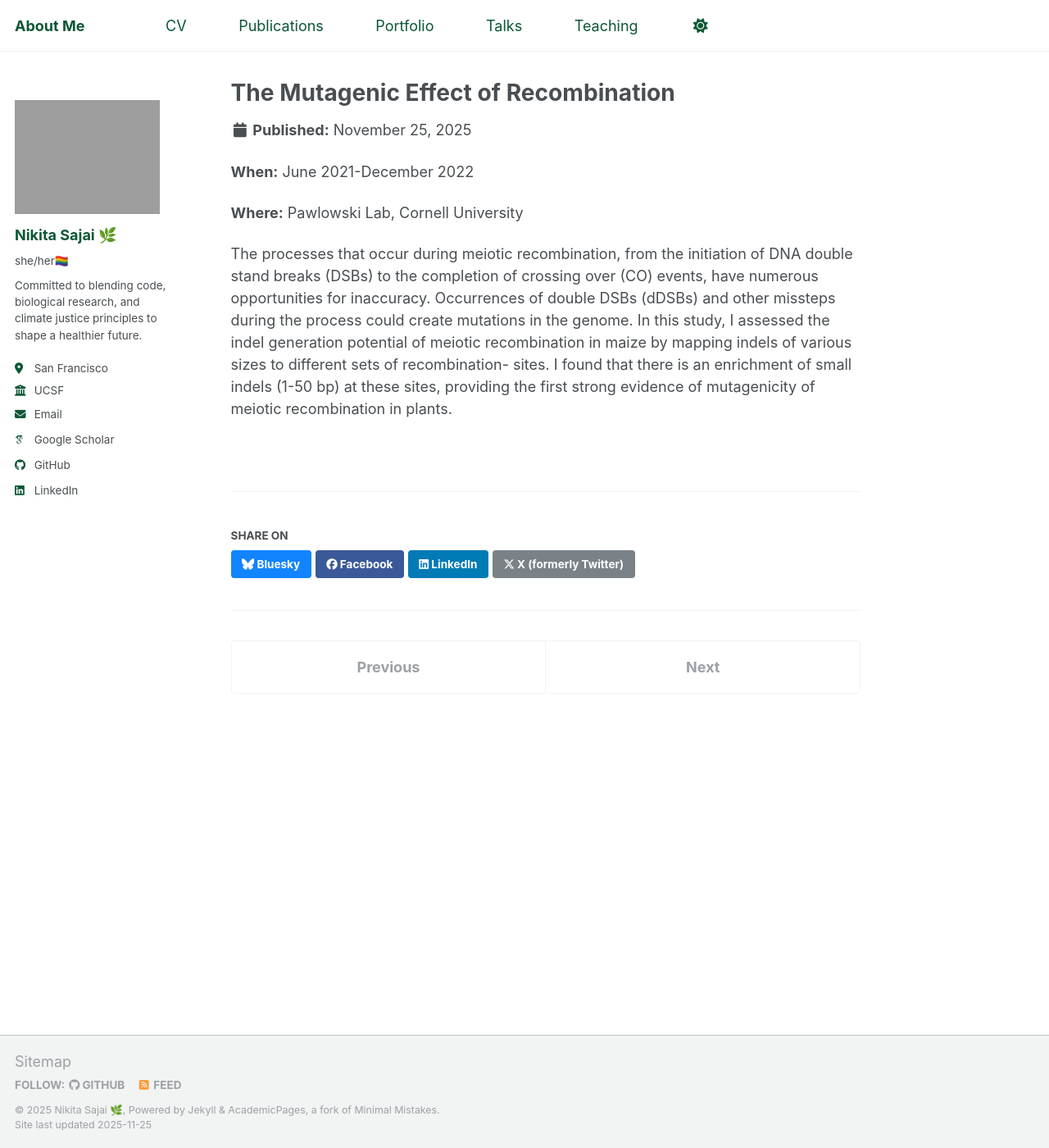
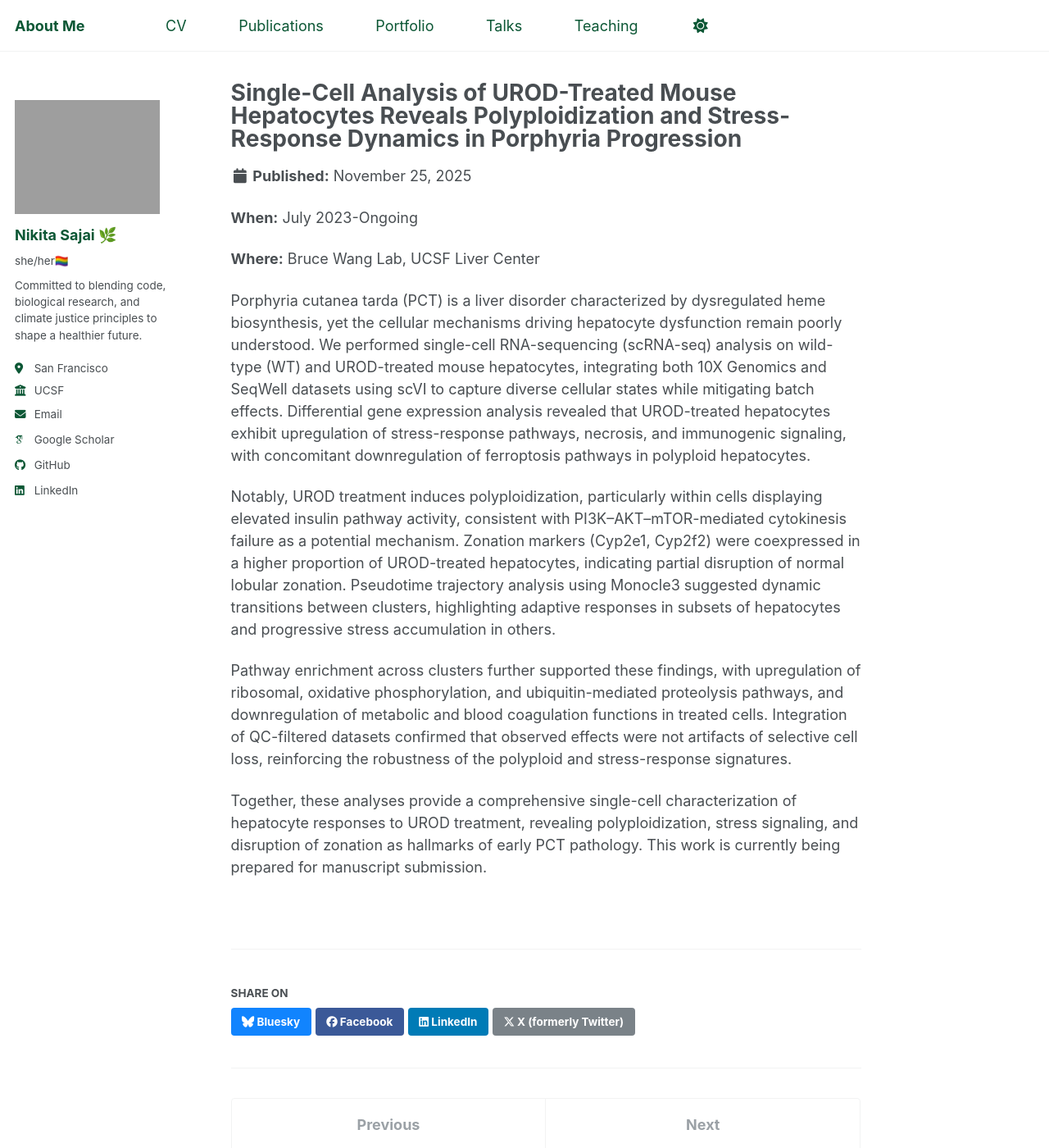
Before and after one commit to 16nikita/16nikita.github.io, a Jekyll site: the page built from _portfolio/portfolio-4.md, in a window 1280 px wide and 1400 px high. Shown: the whole window at 82% size. Built offline with Jekyll 4.4.1, drawn with Linux system fonts in a browser that asks for light colours; some web fonts are replaced.

Commit message:
cv & portfolio update

```diff
--- a/_portfolio/portfolio-4.md
+++ b/_portfolio/portfolio-4.md
@@ -1,10 +1,16 @@
 ---
-title: "The Mutagenic Effect of Recombination"
-excerpt: "Enrichment of small indels within Double-Stranded Break (DSB) and Crossover (CO) sites <br/><img src='/images/indel_density.png'>"
+title: "Single-Cell Analysis of UROD-Treated Mouse Hepatocytes Reveals Polyploidization and Stress-Response Dynamics in Porphyria Progression"
+excerpt: "Pseudotime Analysis of UROD-Treated Hepatocytes <br/><img src='/images/monocle3.png'>"
 collection: portfolio
 ---
-**When:** June 2021-December 2022
+**When:** July 2023-Ongoing
 
-**Where:** Pawlowski Lab, Cornell University
+**Where:** Bruce Wang Lab, UCSF Liver Center
 
-The processes that occur during meiotic recombination, from the initiation of DNA double stand breaks (DSBs) to the completion of crossing over (CO) events, have numerous opportunities for inaccuracy. Occurrences of double DSBs (dDSBs) and other missteps during the process could create mutations in the genome. In this study, I assessed the indel generation potential of meiotic recombination in maize by mapping indels of various sizes to different sets of recombination- sites. I found that there is an enrichment of small indels (1-50 bp) at these sites, providing the first strong evidence of mutagenicity of meiotic recombination in plants.
+Porphyria cutanea tarda (PCT) is a liver disorder characterized by dysregulated heme biosynthesis, yet the cellular mechanisms driving hepatocyte dysfunction remain poorly understood. We performed single-cell RNA-sequencing (scRNA-seq) analysis on wild-type (WT) and UROD-treated mouse hepatocytes, integrating both 10X Genomics and SeqWell datasets using scVI to capture diverse cellular states while mitigating batch effects. Differential gene expression analysis revealed that UROD-treated hepatocytes exhibit upregulation of stress-response pathways, necrosis, and immunogenic signaling, with concomitant downregulation of ferroptosis pathways in polyploid hepatocytes.
+
+Notably, UROD treatment induces polyploidization, particularly within cells displaying elevated insulin pathway activity, consistent with PI3K–AKT–mTOR-mediated cytokinesis failure as a potential mechanism. Zonation markers (Cyp2e1, Cyp2f2) were coexpressed in a higher proportion of UROD-treated hepatocytes, indicating partial disruption of normal lobular zonation. Pseudotime trajectory analysis using Monocle3 suggested dynamic transitions between clusters, highlighting adaptive responses in subsets of hepatocytes and progressive stress accumulation in others.
+
+Pathway enrichment across clusters further supported these findings, with upregulation of ribosomal, oxidative phosphorylation, and ubiquitin-mediated proteolysis pathways, and downregulation of metabolic and blood coagulation functions in treated cells. Integration of QC-filtered datasets confirmed that observed effects were not artifacts of selective cell loss, reinforcing the robustness of the polyploid and stress-response signatures.
+
+Together, these analyses provide a comprehensive single-cell characterization of hepatocyte responses to UROD treatment, revealing polyploidization, stress signaling, and disruption of zonation as hallmarks of early PCT pathology. This work is currently being prepared for manuscript submission.
```
Also changed, not shown: _pages/cv.md (+1 -1 lines), _portfolio/portfolio-2.md (+5 -3 lines), _portfolio/portfolio-5.md (added, +10 -0 lines), images/monocle3.png (added), 1 other file.
